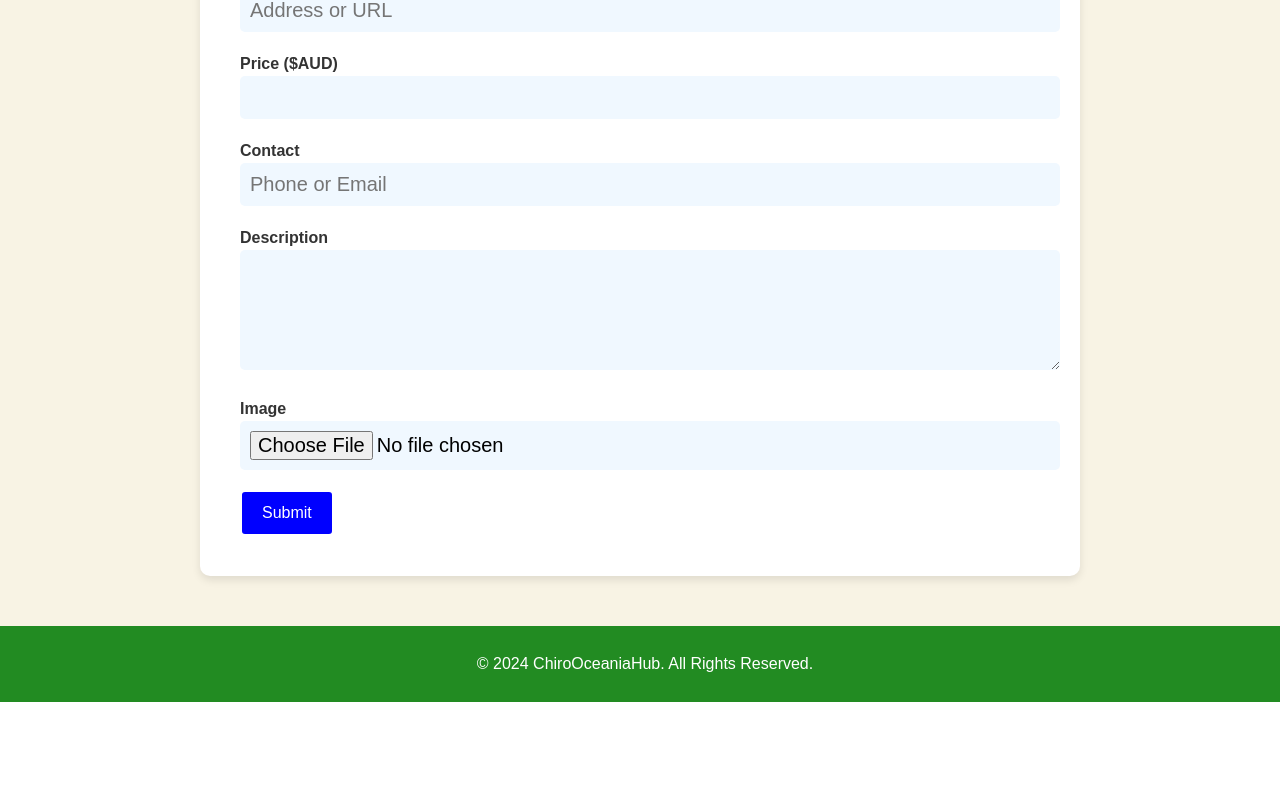
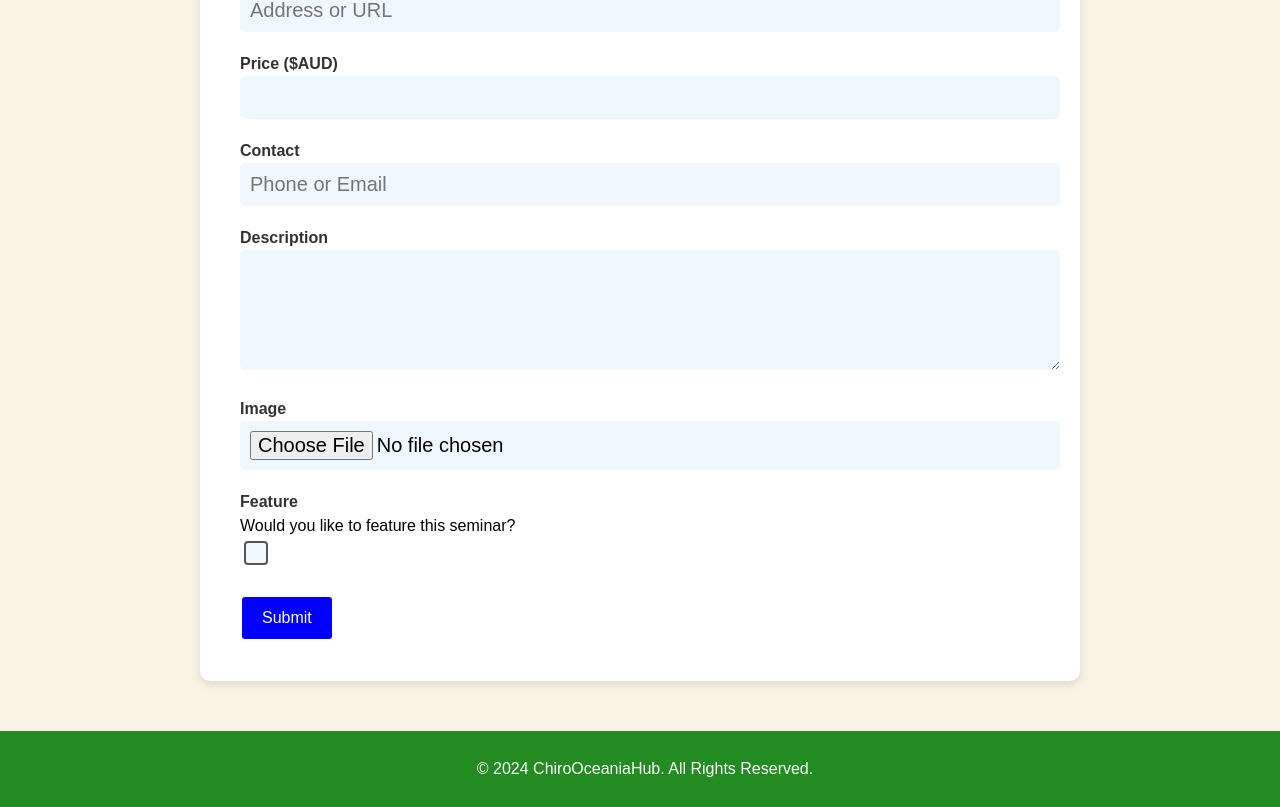
Before and after one commit to Leonardo-Manteit/ChiroSeminars, a React (Vite) app in the folder chiroHub/: page /ChiroSeminars/CreateEvent in a window 1280 px wide. Shown: the part 578-1385 px from the top of the page. Before the commit the page ends 1280 px from the top, so only its background shows below. Built offline with nearby package versions, Linux system fonts and the light colour scheme.

Commit message:
added feature function button when creating

```diff
--- a/chiroHub/src/components/CreateEvent/CreateEvents.jsx
+++ b/chiroHub/src/components/CreateEvent/CreateEvents.jsx
@@ -9,7 +9,6 @@ export default function Create() {
         e.preventDefault()
 
         const formData = new FormData(e.target);
-
         try {
             const response = await fetch('/api/seminar', {
                 method: 'POST',
@@ -73,7 +72,11 @@ export default function Create() {
                 <label>Image</label>
                 <input type="file" accept="image/*" name="image" />
             </section>
-
+            <section>
+                <label>Feature</label>
+                <div>Would you like to feature this seminar?</div>
+                <input type="checkbox" name="feature" className={styles.check_box}/>
+            </section>
             <section>
                 <button type='submit'>Submit</button>
             </section>
--- a/chiroHub/src/components/CreateEvent/CreateEvents.module.css
+++ b/chiroHub/src/components/CreateEvent/CreateEvents.module.css
@@ -89,3 +89,28 @@
       width: 100%;
     }
   }
+
+  .check_box {
+    appearance: none;
+    -webkit-appearance: none;
+    -moz-appearance: none;
+    width: 20px;
+    height: 20px;
+    border: 2px solid #555;
+    border-radius: 4px;
+    outline: none;
+    cursor: pointer;
+    transition: background-color 0.2s ease;
+  }
+
+  .check_box:hover {
+    background-color: #5c5c5c;
+  }
+
+  .check_box:checked {
+    content: '\2713';  /* Unicode checkmark */
+    display: block;
+    text-align: center;
+    background-color: #4CAF50;
+    color: rgb(0, 255, 34);
+  }
```
Also changed, not shown: 3 other files (tests, documents, lock files or other folders).
